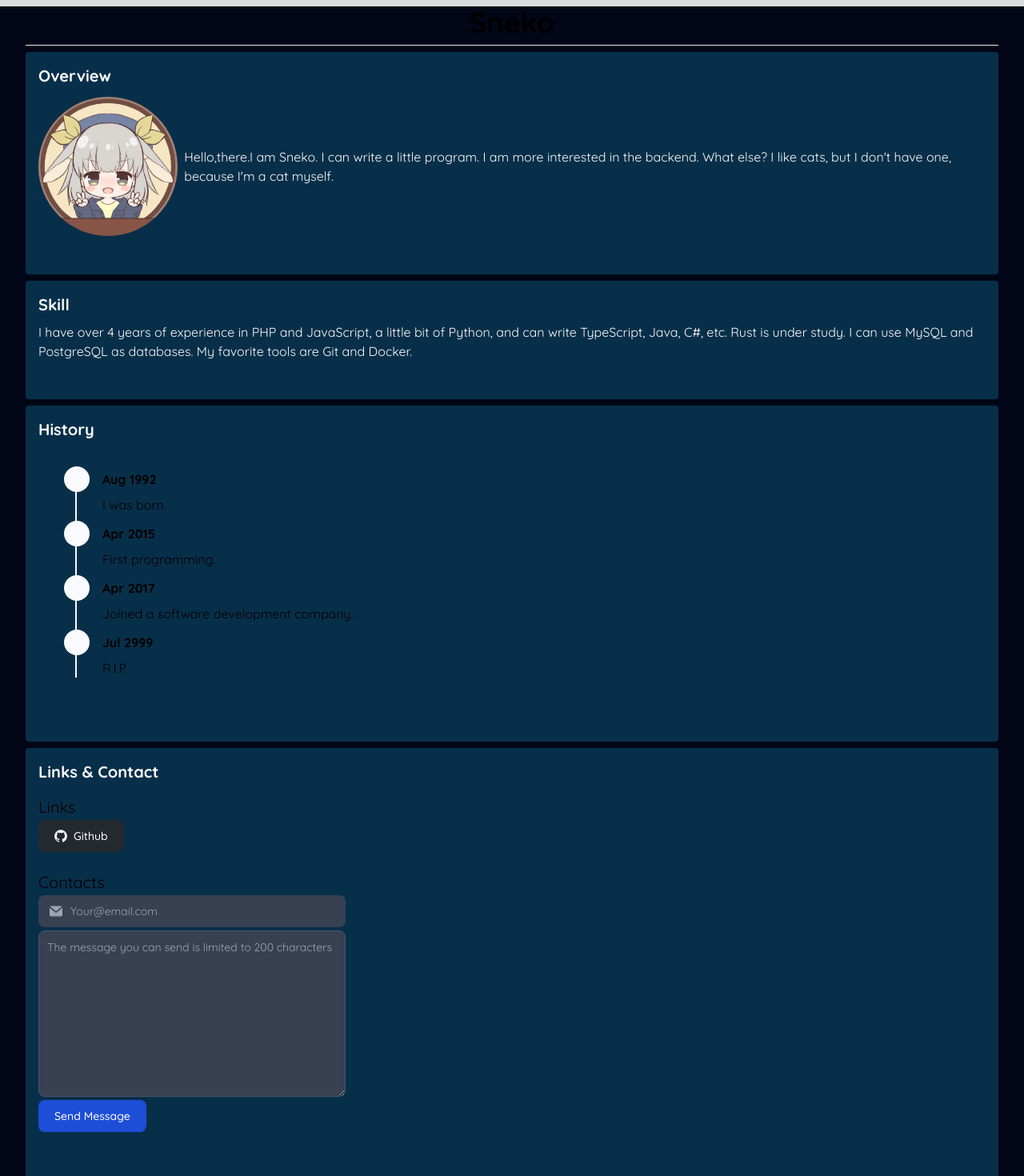
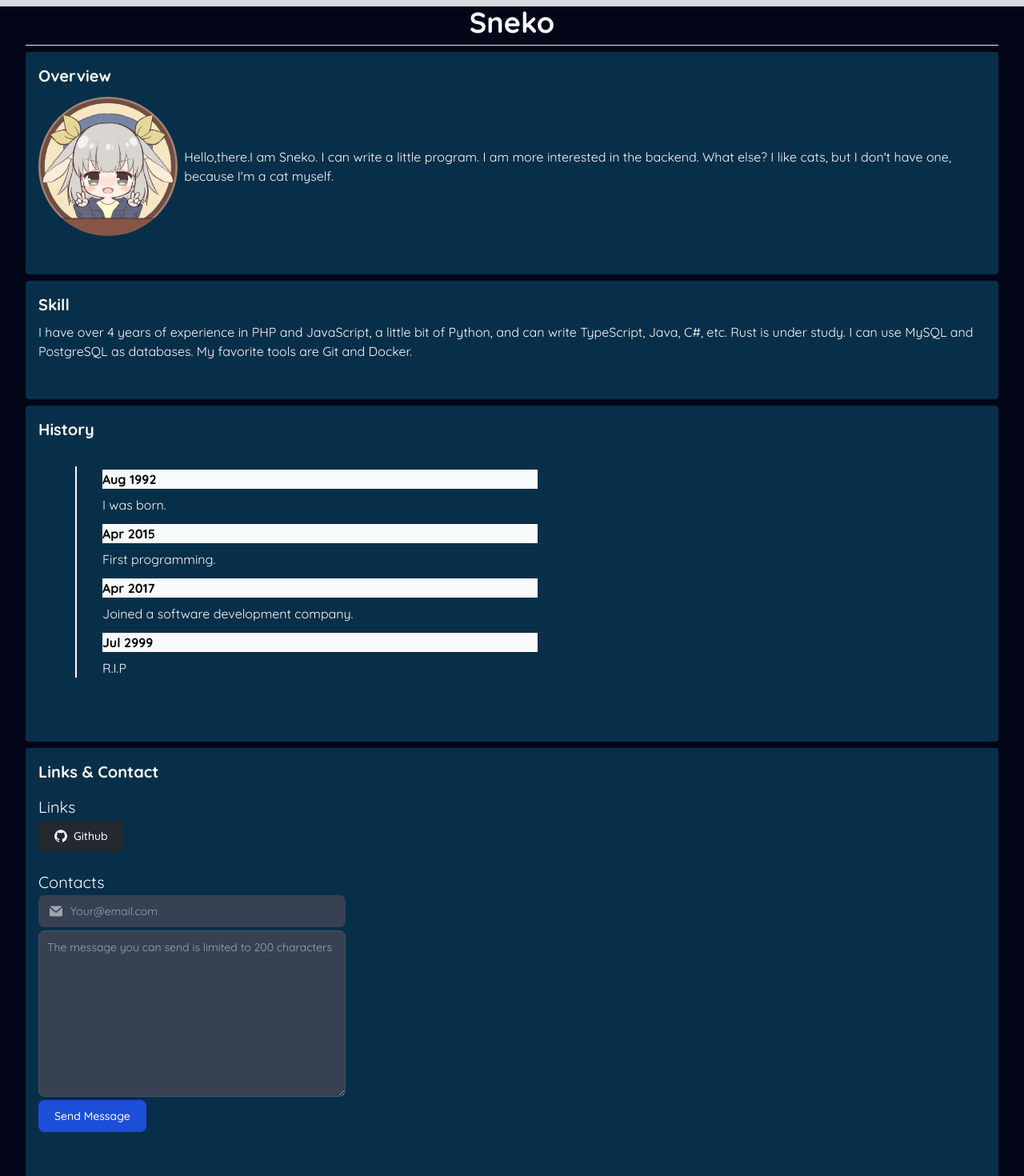
Before and after one commit to superneko160/mysite, a Next.js app in the folder src/: page / in a window 1280 px wide. Shown: the top 1470 px of the page at 80% size. Built offline with nearby package versions, Linux system fonts and the light colour scheme.

Commit message:
fix text color.

```diff
--- a/src/src/app/components/contact.tsx
+++ b/src/src/app/components/contact.tsx
@@ -73,7 +73,7 @@ export default function Contact() {
 
   return (
     <div className="py-2">
-      <h2 className="text-xl mb-0.5">Contacts</h2>
+      <h2 className="text-xl text-gray-50 mb-0.5">Contacts</h2>
       <form className="max-w-sm" onSubmit={onSubmit}>
         <InputEmail name={"email"} value={data.email} onChange={handleChange} />
         <div className="mb-1">
--- a/src/src/app/components/history.tsx
+++ b/src/src/app/components/history.tsx
@@ -16,10 +16,10 @@ export default function History({ content }: HistoryDataProps) {
               {content.map((history) => (
                 <li className="mb-2">
                   <div className="flex items-center mb-1">
-                    <div className="bg-gray-50 rounded-full h-8 w-8"></div>
-                    <div className="flex-1 ml-4 font-bold">{history.title}</div>
+                    <div className="text-gray-50 rounded-full h-8 w-8"></div>
+                    <div className="flex-1 ml-4 bg-gray-50 font-bold">{history.title}</div>
                   </div>
-                  <div className="ml-12">{history.content}</div>
+                  <div className="ml-12 text-gray-50">{history.content}</div>
                 </li>
               ))}
             </ul>
--- a/src/src/app/components/links.tsx
+++ b/src/src/app/components/links.tsx
@@ -1,7 +1,7 @@
 export default function Links() {
   return (
     <div className="py-2">
-      <h2 className="text-xl mb-0.5">Links</h2>
+      <h2 className="text-xl text-gray-50 mb-0.5">Links</h2>
       <a href="https://github.com/superneko160" target="_blank">
         <button
           type="button"
--- a/src/src/app/page.tsx
+++ b/src/src/app/page.tsx
@@ -19,7 +19,7 @@ export default function Home() {
 
   return (
     <main className="container mx-auto px-8 bg-slate-950">
-      <h1 className="text-4xl font-bold text-center mt-2">Sneko</h1>
+      <h1 className="text-4xl font-bold text-gray-50 text-center mt-2">Sneko</h1>
       <hr className="my-2" />
       <Overview content={overview_content} />
       <Skill content={skill_content} />
```
